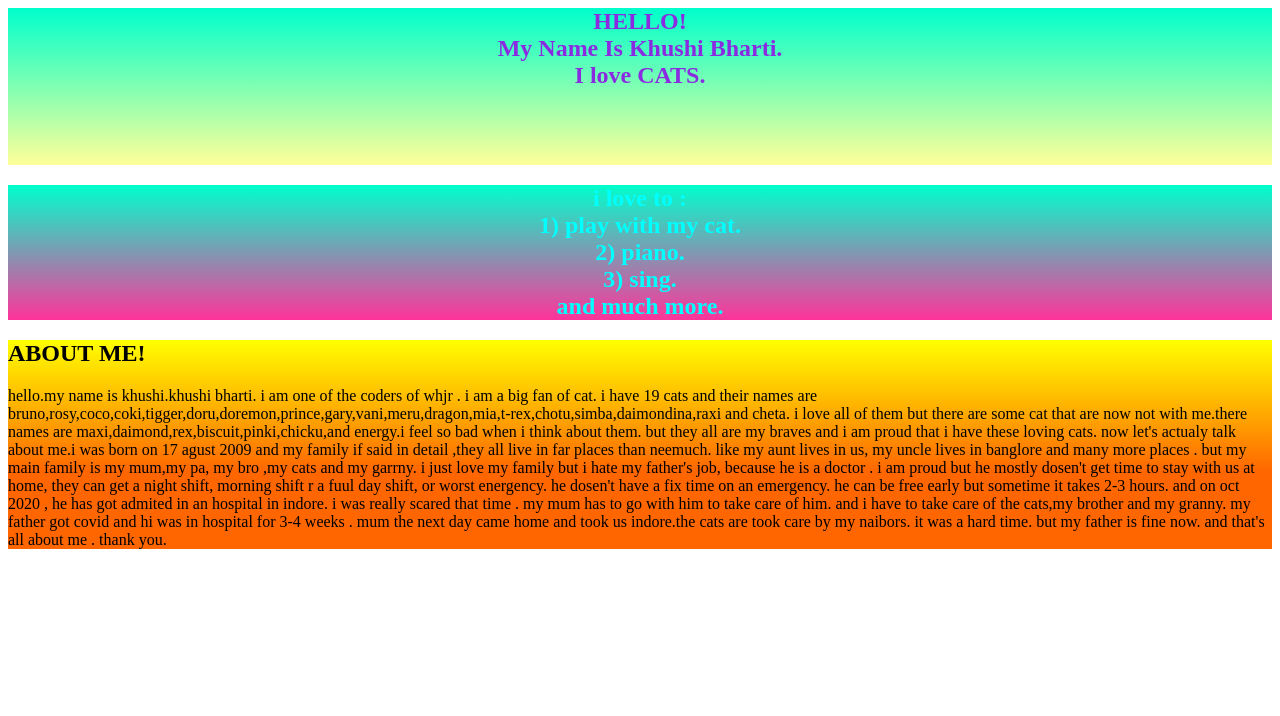
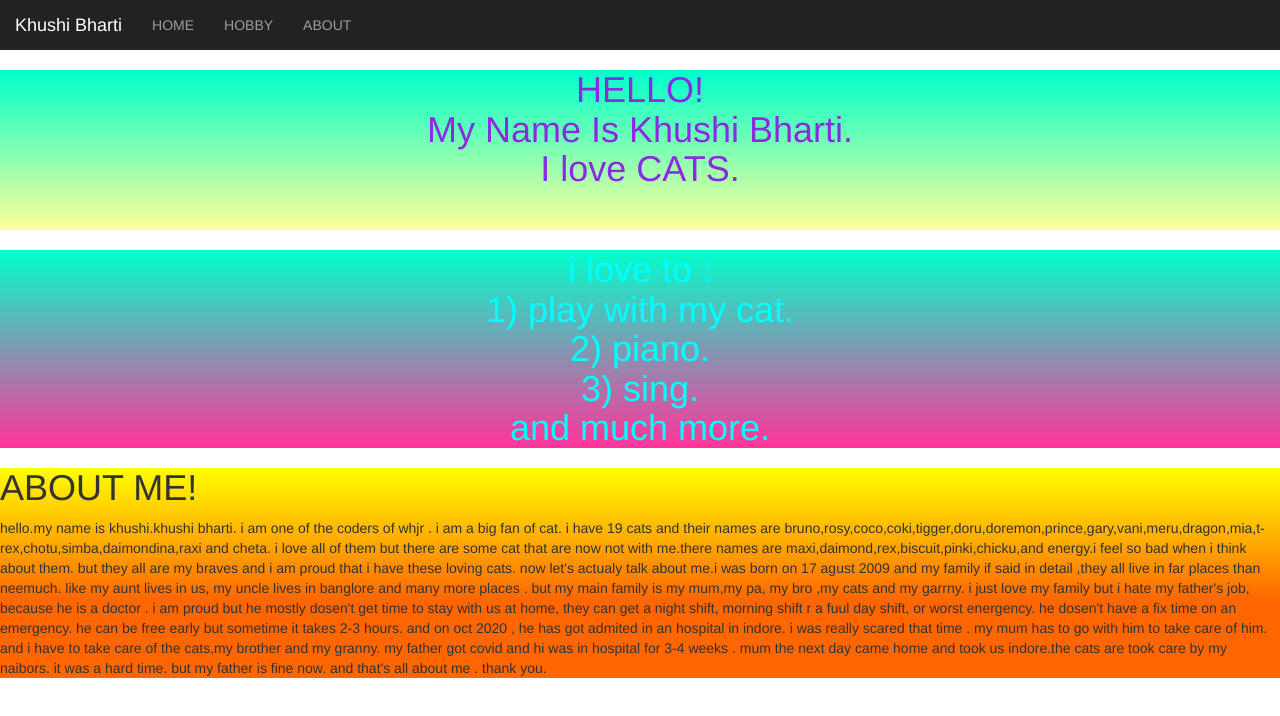
Before and after one commit to kb1782009/kb-s-web, a plain HTML site: page index.html in a window 1280 px wide. Drawn offline with nearby package versions, Linux system fonts and the light colour scheme; a script that the page names is missing.

Commit message:
Add files via upload

```diff
--- a/index.html
+++ b/index.html
@@ -4,10 +4,32 @@
     <title>KHUSHI'S WEBSITE'</title>
     <link rel="stylesheet" href="style.css">
     <script src="main.js"></script>
+    <link rel="stylesheet" href="https://maxcdn.bootstrapcdn.com/bootstrap/3.4.0/css/bootstrap.min.css">
+    <script src="https://ajax.googleapis.com/ajax/libs/jquery/3.4.1/jquery.min.js"></script>
+    <script src="https://maxcdn.bootstrapcdn.com/bootstrap/3.4.0/js/bootstrap.min.js"></script>
+
 </head>
 
 <body>
-    <section id="intro">
+    <nav class="navbar-inverse my_nav_bar">
+        <div class="navbar-header">
+            <button type="button" class="navbar-toggle" data-toggle="collapse" data-target="#myNavbar">
+                <span class="icon-bar"></span>
+                <span class="icon-bar"></span>
+                <span class="icon-bar"></span>
+            </button>
+            <a class="navbar-brand" href="#">Khushi Bharti</a>
+        </div>
+
+        <div class="collapse navbar-collapse" id="myNavbar">
+            <ul class="nav navbar-nav">
+                <li><a href="#home">HOME</a></li>
+                <li><a href="#hooby">HOBBY</a></li>
+                <li><a href="#about">ABOUT</a></li>
+            </ul>
+        </div>
+    </nav>
+    <section id="home">
         <h1 id="kb">HELLO!<br>My Name Is Khushi Bharti.<br>I love CATS.</h1>
     </section>
     <section id="hooby">
--- a/style.css
+++ b/style.css
@@ -1,5 +1,5 @@
-#intro {
-     background: linear-gradient(to bottom, #00ffcc 0%, #ffff99 100%);
+#home {
+    background: linear-gradient(to bottom, #00ffcc 0%, #ffff99 100%);
     height: 20%;
     width: 100%;
     text-align: center;
@@ -8,10 +8,11 @@
 
 #hooby {
     background: linear-gradient(to bottom, #00ffcc 0%, #ff3399 100%);
-     text-align: center;
+    text-align: center;
     color: aqua;
 }
-#about{
+
+#about {
     background: linear-gradient(to bottom, #ffff00 0%, #ff6600 63%);
     color: darkredr:
 }
```
